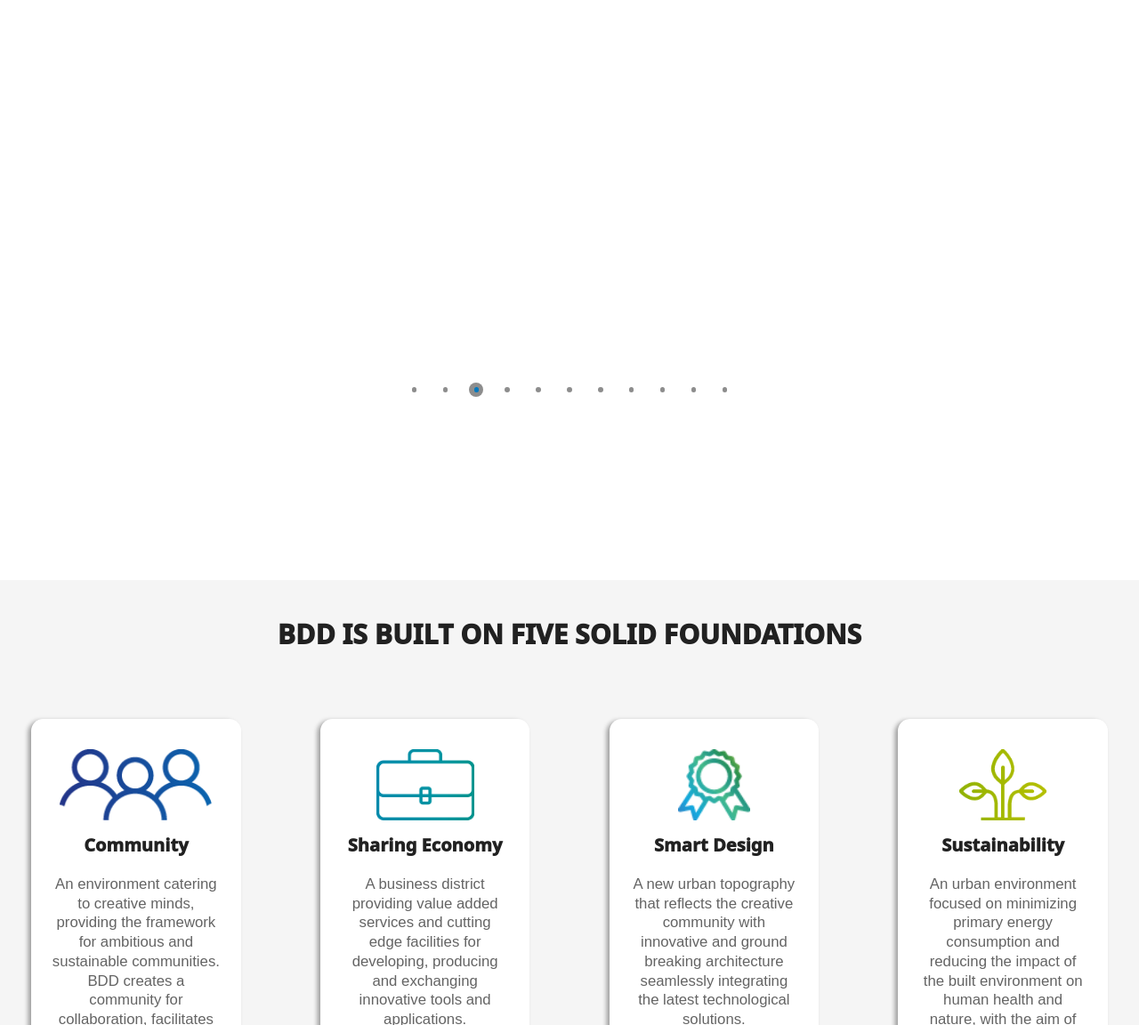
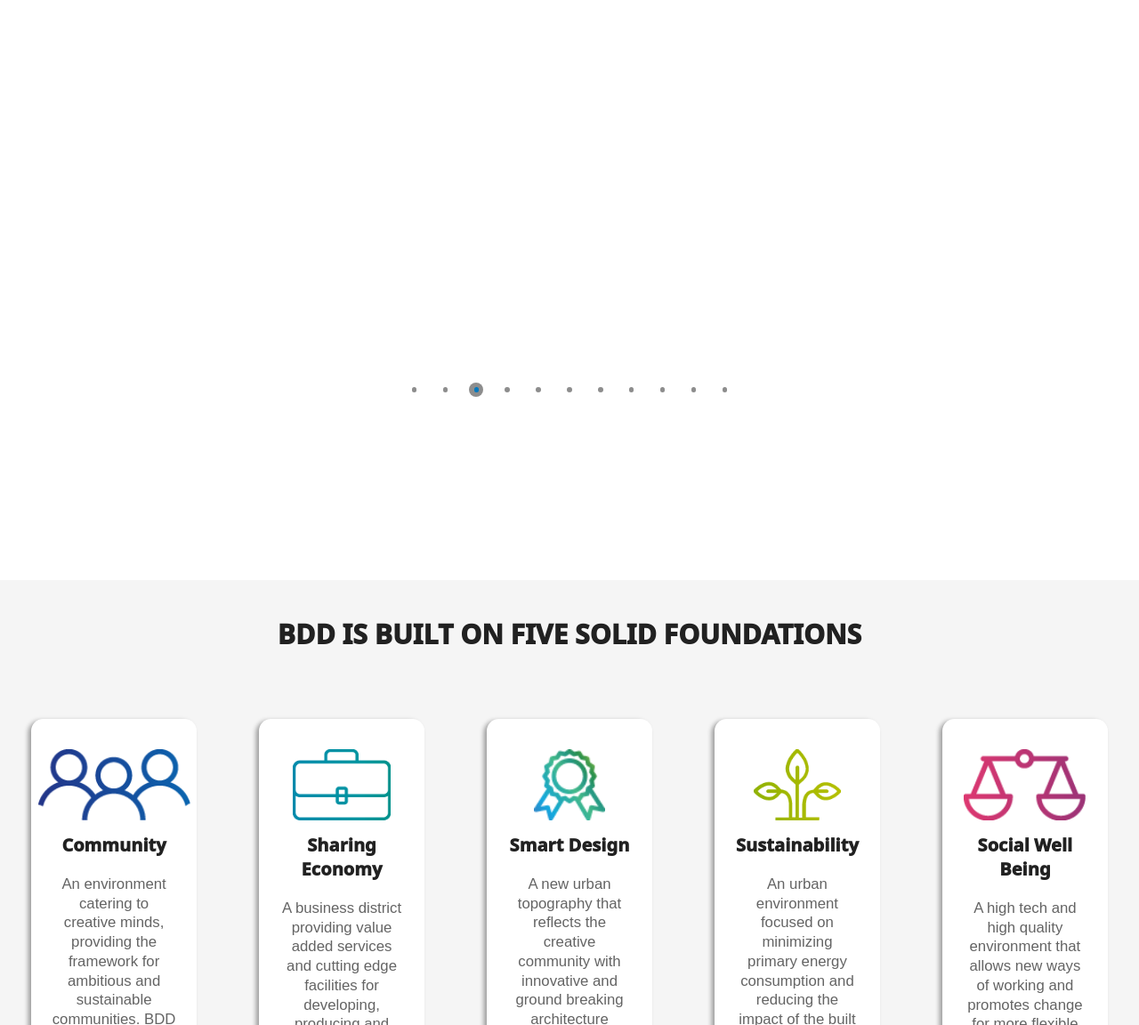
Before and after one commit to ihab-ag/bdd-frontend, a plain HTML site: page index.html in a window 1280 px wide. Shown: the part 148-1300 px from the top of the page at 89% size. Drawn offline with Linux system fonts and the light colour scheme.

Commit message:
fixed foundations card

```diff
--- a/styles/style.css
+++ b/styles/style.css
@@ -178,7 +178,7 @@ text-align: center;
 }
 .foundations-card{
     background-color: white;
-    width:19%;
+    width:15%;
     padding:33.5px 23.45px;
     margin:15px;
     border-radius: 13.4px;
```
